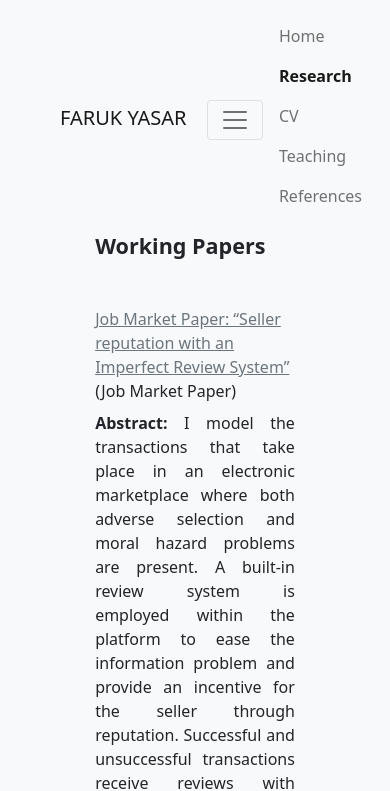
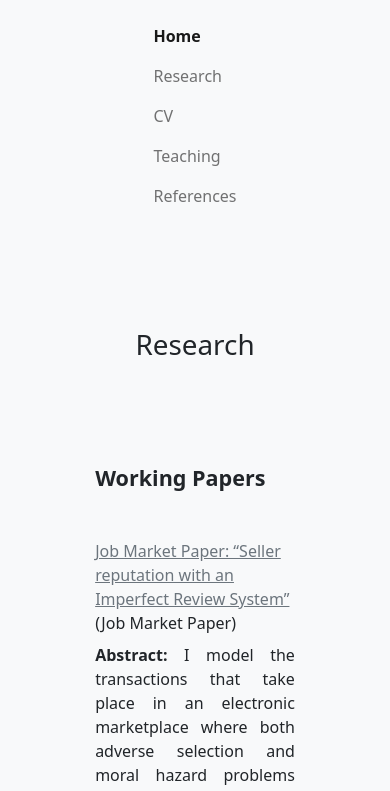
Before and after one commit to esatyasar/cv-resume, a plain HTML site: page research.html in a window 390 px wide. Shown: the top 791 px of the page. Drawn offline with nearby package versions, Linux system fonts and the light colour scheme.

Commit message:
responsive navbar

```diff
--- a/cv.css
+++ b/cv.css
@@ -12,3 +12,12 @@ main{
     font-size: 30px;
     cursor: pointer;
 }
+@media screen and (max-width:1000px) {
+    .navbar-container{
+        display: flex;
+        flex-direction: column;
+    }
+    .navbar-title{
+        display: none;
+    }
+ }
--- a/references.css
+++ b/references.css
@@ -0,0 +1,9 @@
+@media screen and (max-width:1000px) {
+    .navbar-container{
+        display: flex;
+        flex-direction: column;
+    }
+    .navbar-title{
+        display: none;
+    }
+ }
--- a/research.css
+++ b/research.css
@@ -0,0 +1,9 @@
+@media screen and (max-width:1000px) {
+    .navbar-container{
+        display: flex;
+        flex-direction: column;
+    }
+    .navbar-title{
+        display: none;
+    }
+ }
--- a/research.html
+++ b/research.html
@@ -15,22 +15,19 @@
 </head>
 
 <body class="bg-light">
-    <nav class="navbar navbar-expand-lg fixed-top navbar-light bg-light mt-2">
-        <div class="container-fluid d-flex justify-content-between">
-            <div class="">
+    <nav class="navbar navbar-expand-lg navbar-light bg-light mt-2">
+        <div class="container-fluid d-flex justify-content-between navbar-container">
+            <div class="navbar-title">
                 <a class="navbar-brand ms-5" href="./index.html">FARUK YASAR</a>
-                <button class="navbar-toggler" type="button" data-bs-toggle="collapse" data-bs-target="#navbarText"
-                    aria-controls="navbarText" aria-expanded="false" aria-label="Toggle navigation">
-                    <span class="navbar-toggler-icon"></span>
-                </button>
+
             </div>
             <div class="d-flex justify-content-end" id="navbarText">
                 <ul class="navbar-nav me-auto mb-2 mb-lg-0">
                     <li class="nav-item mx-3">
-                        <a class="nav-link " aria-current="page" href="./index.html">Home</a>
+                        <a class="nav-link active fw-bold" aria-current="page" href="./index.html">Home</a>
                     </li>
                     <li class="nav-item mx-3">
-                        <a class="nav-link active fw-bold" href="./research.html">Research</a>
+                        <a class="nav-link" href="./research.html">Research</a>
                     </li>
                     <li class="nav-item mx-3">
                         <a class="nav-link" href="./cv.html">CV</a>
--- a/style.css
+++ b/style.css
@@ -28,3 +28,12 @@
     width: 80%;
 }
 }
+@media screen and (max-width:1000px) {
+   .navbar-container{
+       display: flex;
+       flex-direction: column;
+   }
+   .navbar-title{
+       display: none;
+   }
+}
--- a/teaching.css
+++ b/teaching.css
@@ -0,0 +1,9 @@
+@media screen and (max-width:1000px) {
+    .navbar-container{
+        display: flex;
+        flex-direction: column;
+    }
+    .navbar-title{
+        display: none;
+    }
+ }
```
Also changed, not shown: cv.html (+5 -8 lines), index.html (+3 -6 lines), references.html (+5 -8 lines), teaching.html (+6 -9 lines).
